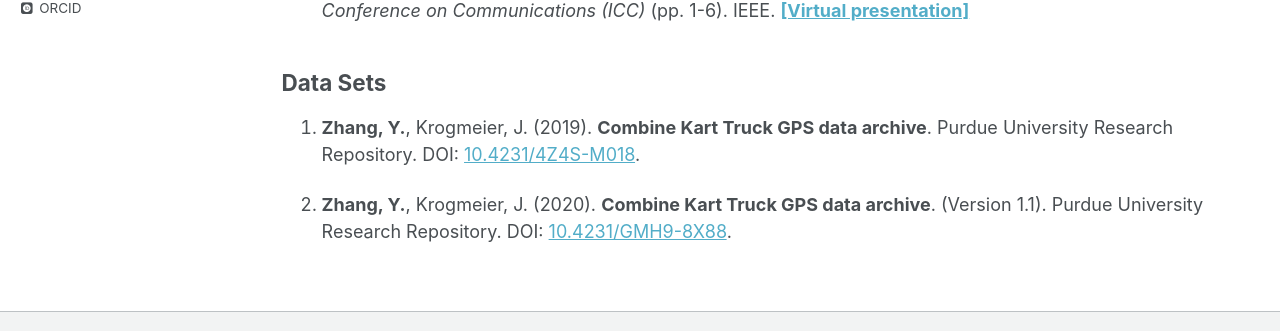
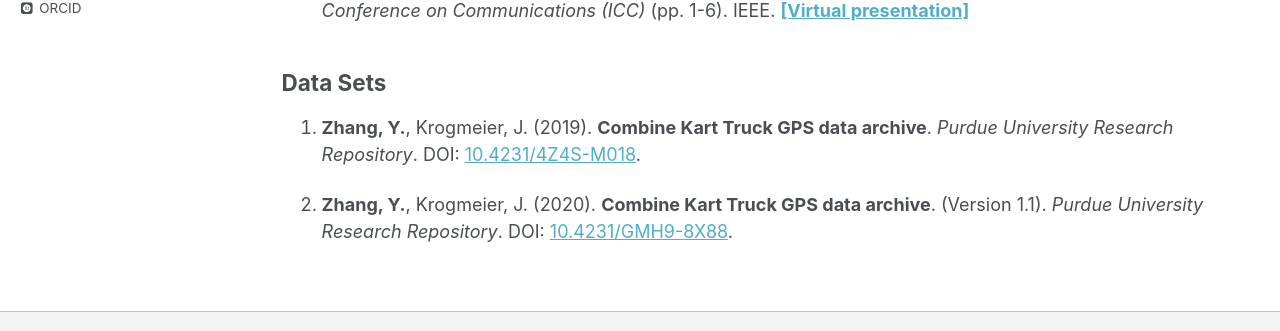
Before and after one commit to YaguangZhang/yaguangzhang.github.io, a Jekyll site: the page built from _pages/publications.md, in a window 1280 px wide and 900 px high, scrolled down 1624 px. Shown: the part 433-764 px from the top of the window. Built offline with Jekyll 4.4.1, drawn with Linux system fonts in a browser that asks for light colours; some web fonts are replaced.

```diff
--- a/Gemfile
+++ b/Gemfile
@@ -27,4 +27,5 @@ group :jekyll_plugins do
   gem "jekyll-feed"
   gem "jekyll-sitemap"
   gem "hawkins"
+  gem "activesupport", ">= 4.1.11"
 end
--- a/_pages/publications.md
+++ b/_pages/publications.md
@@ -49,6 +49,6 @@ Conferences
 Data Sets
 ---------
 
-1.  **Zhang, Y.**, Krogmeier, J. (2019). **Combine Kart Truck GPS data archive**. Purdue University Research Repository. DOI: [10.4231/4Z4S-M018](https://doi.org/10.4231/4Z4S-M018).
+1.  **Zhang, Y.**, Krogmeier, J. (2019). **Combine Kart Truck GPS data archive**. *Purdue University Research Repository*. DOI: [10.4231/4Z4S-M018](https://doi.org/10.4231/4Z4S-M018).
 
-2.  **Zhang, Y.**, Krogmeier, J. (2020). **Combine Kart Truck GPS data archive**. (Version 1.1). Purdue University Research Repository. DOI: [10.4231/GMH9-8X88](https://doi.org/10.4231/GMH9-8X88).
+2.  **Zhang, Y.**, Krogmeier, J. (2020). **Combine Kart Truck GPS data archive**. (Version 1.1). *Purdue University Research Repository*. DOI: [10.4231/GMH9-8X88](https://doi.org/10.4231/GMH9-8X88).
```
Also changed, not shown: Gemfile.lock.
